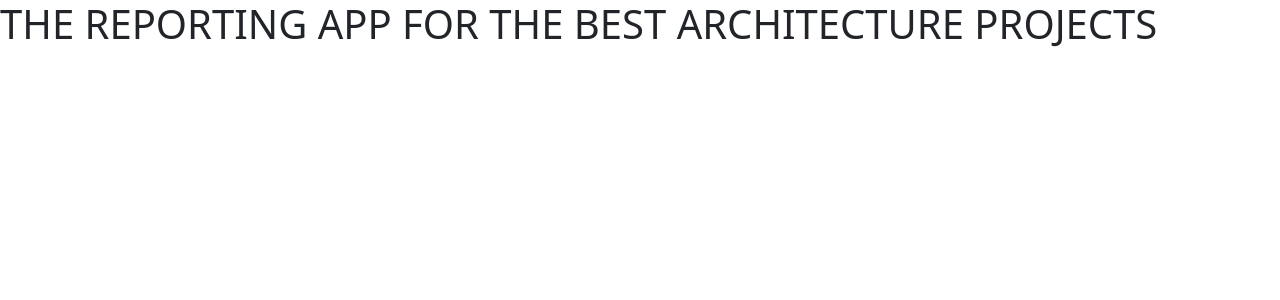
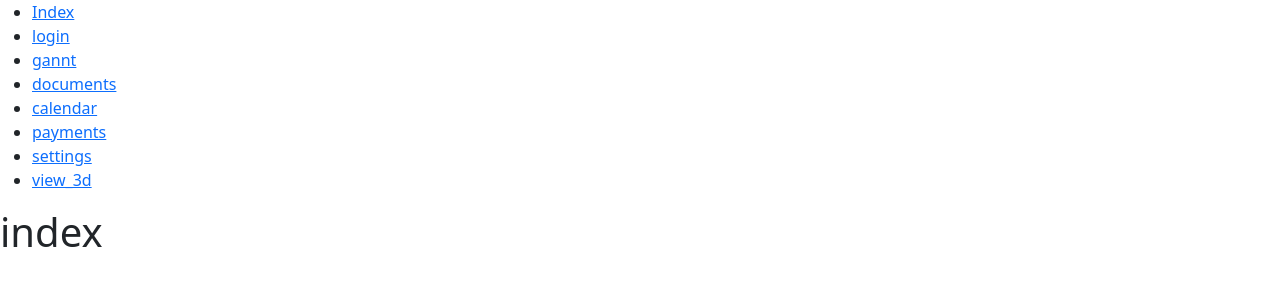
Before and after one commit to ArquiTech-App/frontend-arquitech, a Next.js app: page / in a window 1280 px wide. Shown: the top 300 px of the page. Built offline with nearby package versions, Linux system fonts and the light colour scheme.

Commit message:
adding new changes of index

```diff
--- /dev/null
+++ b/components/navigations.js
@@ -0,0 +1,51 @@
+import Link from 'next/link'
+
+const Navigation = () => {
+  return (
+    <ul>
+      <li>
+        <Link href='/'>
+          <a>Index</a>
+        </Link>
+      </li>
+      <li>
+        <Link href='/login'>
+          <a>login</a>
+        </Link>
+      </li>
+      <li>
+        <Link href='/gannt'>
+          <a>gannt</a>
+        </Link>
+      </li>
+
+      <li>
+        <Link href='/documents'>
+          <a>documents</a>
+        </Link>
+
+      </li>
+      <li>
+        <Link href='/calendar'>
+          <a>calendar</a>
+        </Link>
+      </li>
+      <li><Link href='/payments'>
+        <a>payments</a>
+          </Link>
+      </li>
+      <li><Link href='/settings'>
+        <a>settings
+        </a>
+          </Link>
+      </li>
+      <li><Link href='/view_3d'>
+        <a>view_3d</a>
+          </Link>
+      </li>
+
+    </ul>
+  )
+}
+
+export default Navigation
--- a/pages/index.js
+++ b/pages/index.js
@@ -1,13 +1,16 @@
-import Head from 'next/head'
-import Image from 'next/image'
 
-export default function Home () {
+import Navigation from '../components/navigations'
+
+const Index = () => {
   return (
     <div>
-      <h1>THE REPORTING APP FOR THE BEST ARCHITECTURE PROJECTS
-      </h1>
+
+      <Navigation />
+      <h1> index </h1>
 
     </div>
 
   )
 }
+
+export default Index
```
